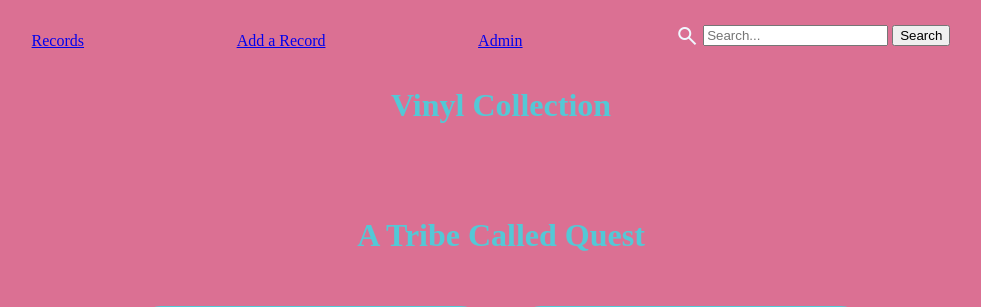
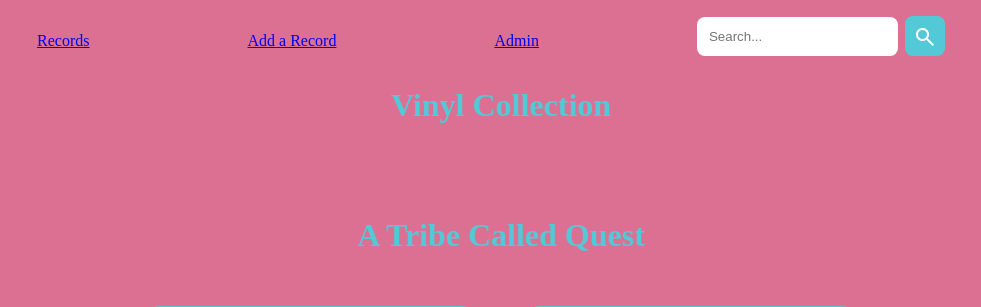
Before and after one commit to leweymelchor/VinylCollection, a Django app: page /records/2/ in a window 1280 px wide. Shown: the top 307 px of the page, without its empty margins (139-1120 px from the left). Run offline with Django 4.2, Linux system fonts and the light colour scheme; data comes from the database, SQL or seed files in the repository.

Commit message:
styled search bar
- Search bar styling

```diff
--- a/records/static/css/app.css
+++ b/records/static/css/app.css
@@ -78,6 +78,26 @@
 #search-icon {
     position: relative;
     top: 8px;
+}
+
+li > form > input{
+    border-radius: 8px;
+    border: none;
+    padding: 12px;
+    min-width: 163px;
+    margin-right: 3px;
+}
+
+li > form > button {
+    border-radius: 8px;
+    border: none;
+
+    padding-bottom: 12px;
+    padding-left: 8px;
+    padding-right: 8px;
+
+    background-color: rgba(0, 255, 255, 0.62);
+    color: white;
 }
 
 
--- a/records/templates/base.html
+++ b/records/templates/base.html
@@ -33,9 +33,9 @@
                 <li>
                     <form action="{% url 'search_results' %}" method="get">
                         {% csrf_token %}
-                        <span class="material-symbols-outlined" id="search-icon">search</span>
+
                         <input name="q" type="text" placeholder="Search..."/>
-                        <button class="button" type="submit">Search</button>
+                        <button class="button" type="submit"><span class="material-symbols-outlined" id="search-icon">search</span></button>
                     </form>
                 </li>
             </ul>
```
